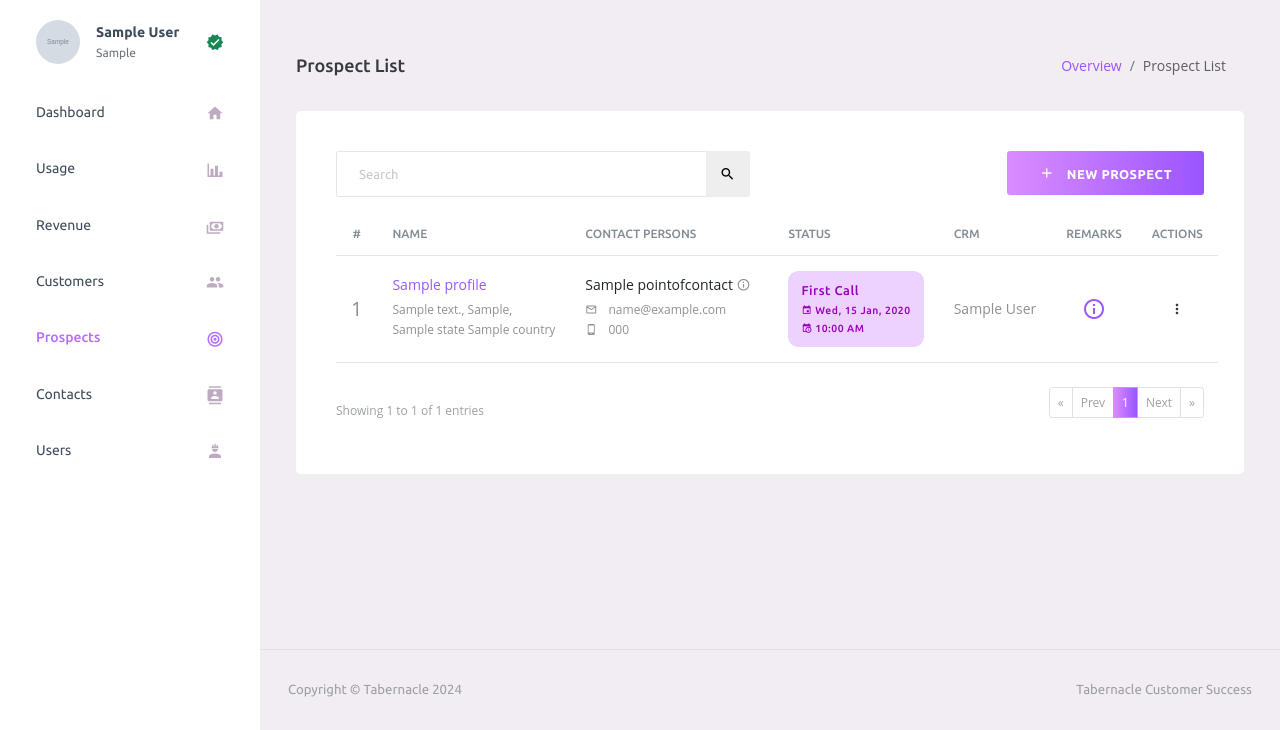
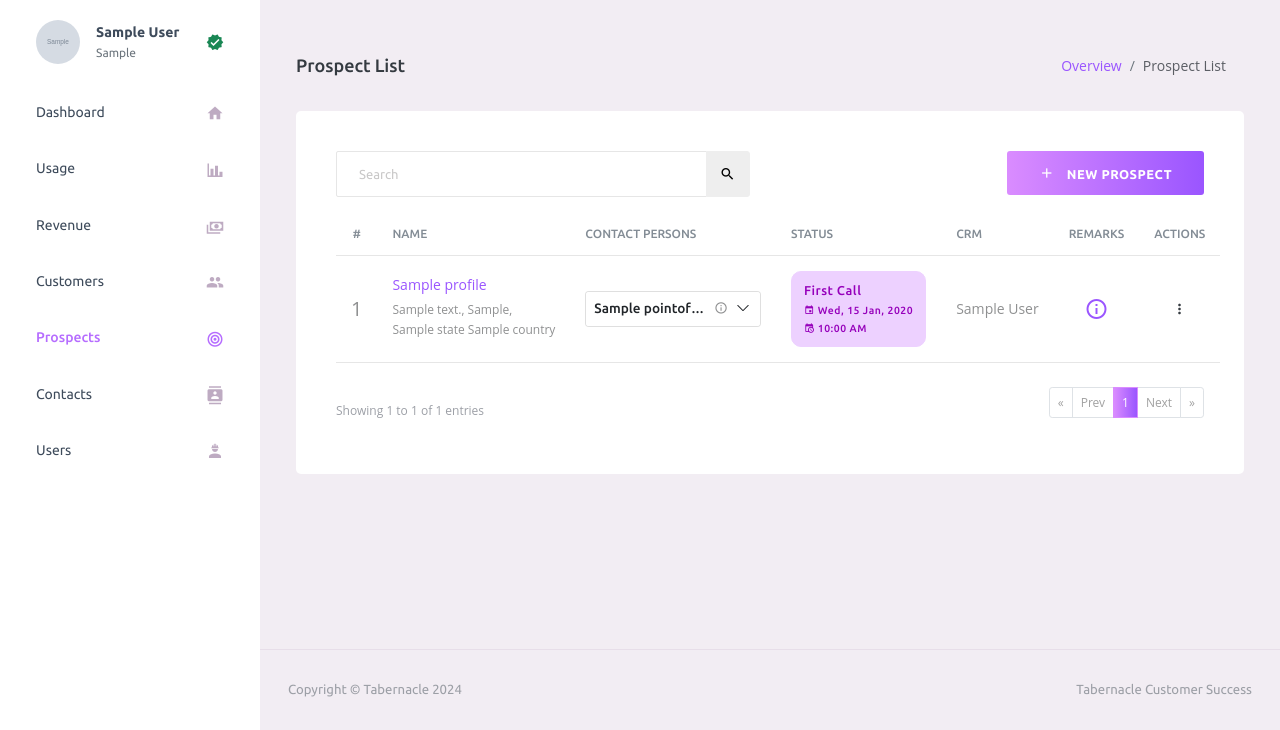
Before and after one commit to saicharanbandu/customersuccessmanagement, a Django app: page /prospect/list/ in a window 1280 px wide. Shown: the part 70-800 px from the top of the page. Run offline with Django 5.2, Linux system fonts and the light colour scheme; a user stored in the database is signed in; tables that the repository leaves empty hold one stand-in row (values such as "Sample post"); grey boxes marked "Sample" are stand-in pictures; some libraries are stand-ins or nearby versions.

Commit message:
contact person accordion

```diff
--- a/assets/css/custom_style.css
+++ b/assets/css/custom_style.css
@@ -79,6 +79,23 @@ table th {
 }
 
 
+.contact-group .accordion-button .contact-name {
+    white-space: nowrap;
+    overflow: hidden;
+    text-overflow: ellipsis;
+}
+.contact-group .accordion-button, .contact-group .accordion-button::after {
+    font-size: 0.85rem !important;
+    background-size: 0.85rem;
+    padding: 0.5rem;
+}
+
+.contact-group .accordion-button::after {
+    width: 1rem;
+    height: 1rem;
+}
+
+
 
 .contact-group .contact-details {
     padding-top: 0.5rem;
@@ -146,9 +163,12 @@ table .actions-col {
 }
 
 table .status-col {
-    width: 10rem;
+    width: 12rem;
 }
 
+table .contact-col, .contact-group .accordion-button .contact-name  {
+    width: 7rem;
+}
 
 table .sl-col {
     width: 2rem;
--- a/prospect/templates/prospect/list_view.html
+++ b/prospect/templates/prospect/list_view.html
@@ -53,8 +53,8 @@
             <tr>
               <th class="sl-col">#</th>
               <th class="name-col">NAME</th>
-              <th>CONTACT PERSONS</th>
-              <th>STATUS</th>
+              <th class="contact-col">CONTACT PERSONS</th>
+              <th class="status-col">STATUS</th>
               <th>CRM</th>
               <th class="remarks-col">REMARKS</th>
               <th class="actions-col">ACTIONS</th>
@@ -77,16 +77,24 @@
                   </div>
                 </div>
               </td>
-              <td>
+              <td class="contact-col">
+                <div class="accordion" id="contacts">
                   {% for contact in prospect.prospect_poc.all %}
-                <div class="contact-group">
-                  {{ contact.name }}
+                  <div class="accordion-item contact-group">
+                    <h2 class="accordion-header">
+                      <button class="accordion-button collapsed" type="button" data-bs-toggle="collapse"
+                        data-bs-target="#contact{{prospect.uuid}}_{{ forloop.counter}}" aria-expanded="true" aria-controls="collapseOne">
+                        <div class="contact-name">{{ contact.name }}</div>
                         {% if contact.remarks %}
-                  <a data-bs-toggle="tooltip" data-bs-placement="top" href="" title="{{ contact.remarks }}">
+                        <a class="ms-2" data-bs-toggle="tooltip" data-bs-placement="top" href="" title="{{ contact.remarks }}">
                           <i class="mdi mdi-information-outline"></i>
                         </a>
                         {% endif %}
-                  <div class="contact-details-sm">
+                      </button>
+                    </h2>
+                    <div id="contact{{prospect.uuid}}_{{ forloop.counter}}" class="accordion-collapse collapse"
+                      data-bs-parent="#contacts">
+                      <div class="accordion-body contact-details-sm">
                         <div>
                           <i class="mdi mdi-email-outline"></i>
                           {{ contact.email | default_if_none:"--" }}
@@ -97,10 +105,10 @@
                         </div>
                       </div>
                     </div>
-                {% if not forloop.last %}
-                <hr>
-                {% endif %}
+                  </div>
                   {% endfor %}
+                </div>
+
               </td>
               <td>
                 {% if prospect.status %}
```
Lines whose indentation alone changed are shown as unchanged.
